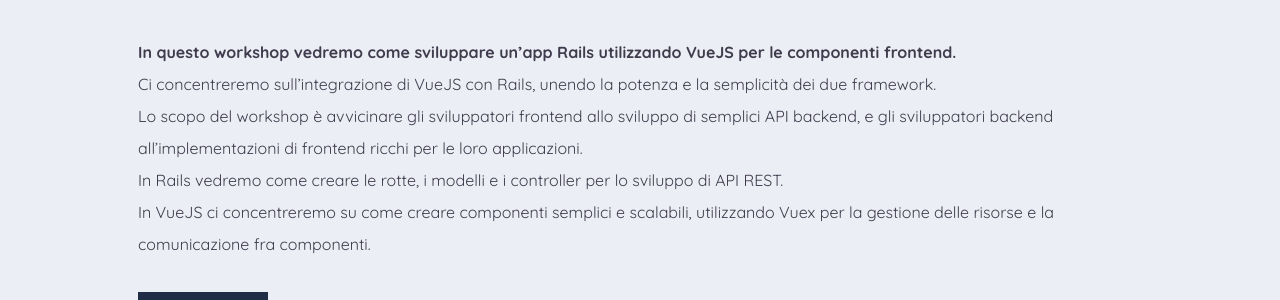
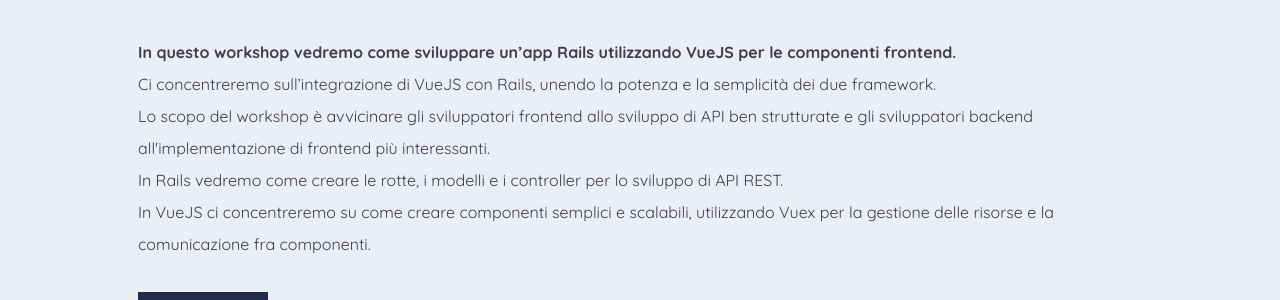
Before and after one commit to GrUSP/2019.rubyday.it, a Jekyll site: the page built from training.html, in a window 1280 px wide and 900 px high, scrolled down 373 px. Shown: the part 154-454 px from the top of the window. Built offline with Jekyll 4.4.1, drawn with Linux system fonts in a browser that asks for light colours; some web fonts are replaced; comment, search, counter and statistics services are not loaded.

Commit message:
Improved workshop description

```diff
--- a/_includes/training/description.html
+++ b/_includes/training/description.html
@@ -11,8 +11,10 @@
         <p>
             <strong>In questo workshop vedremo come sviluppare un’app Rails utilizzando VueJS per le componenti frontend.</strong><br/>
             Ci concentreremo sull’integrazione di VueJS con Rails, unendo la potenza e la semplicità dei due framework.<br/>
-            Lo scopo del workshop è avvicinare gli sviluppatori frontend allo sviluppo di semplici API backend,
-            e gli sviluppatori backend all’implementazioni di frontend ricchi per le loro applicazioni.<br/>
+
+            Lo scopo del workshop è avvicinare gli sviluppatori frontend allo sviluppo di API ben strutturate
+            e gli sviluppatori backend all'implementazione di frontend più interessanti.<br/>
+
             In Rails vedremo come creare le rotte, i modelli e i controller per lo sviluppo di API REST. <br/>
             In VueJS ci concentreremo su come creare componenti semplici e scalabili, utilizzando Vuex per la gestione delle risorse e la comunicazione fra componenti.
         </p>
```
